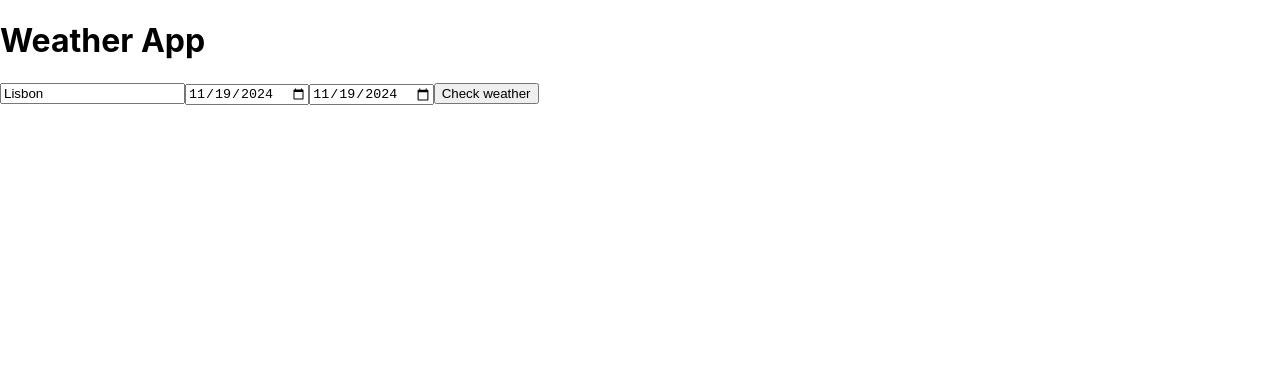
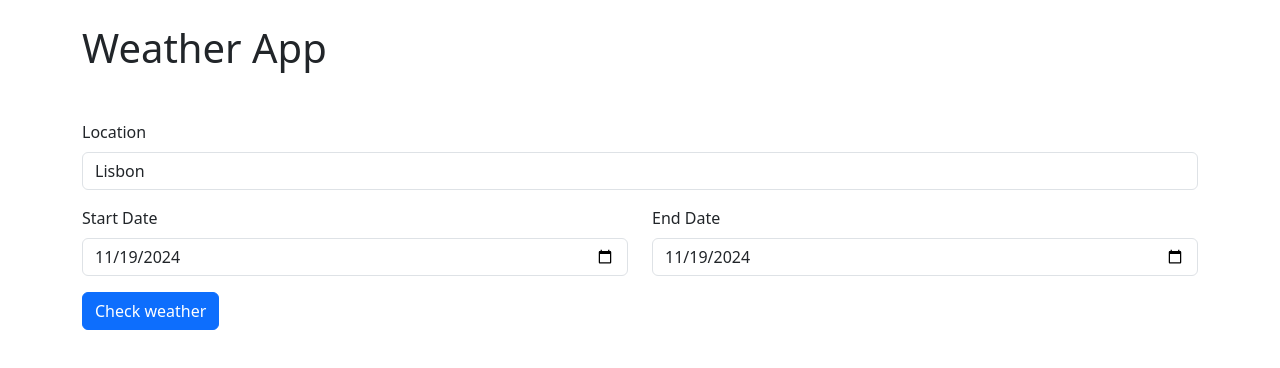
Before and after one commit to marcoelho97/frontend-weather-app, a React (Create React App) app: page / in a window 1280 px wide. Shown: the top 368 px of the page. Built offline with nearby package versions, Linux system fonts and the light colour scheme.

Commit message:
Removed unnecessary files, added bootstrap, separated components

```diff
--- a/package.json
+++ b/package.json
@@ -7,7 +7,9 @@
     "@testing-library/react": "^13.4.0",
     "@testing-library/user-event": "^13.5.0",
     "axios": "^1.7.7",
+    "bootstrap": "^5.3.3",
     "react": "^18.3.1",
+    "react-bootstrap": "^2.10.5",
     "react-dom": "^18.3.1",
     "react-scripts": "5.0.1",
     "recharts": "^2.13.3",
--- a/src/App.css
+++ /dev/null
@@ -1,38 +0,0 @@
-.App {
-  text-align: center;
-}
-
-.App-logo {
-  height: 40vmin;
-  pointer-events: none;
-}
-
-@media (prefers-reduced-motion: no-preference) {
-  .App-logo {
-    animation: App-logo-spin infinite 20s linear;
-  }
-}
-
-.App-header {
-  background-color: #282c34;
-  min-height: 100vh;
-  display: flex;
-  flex-direction: column;
-  align-items: center;
-  justify-content: center;
-  font-size: calc(10px + 2vmin);
-  color: white;
-}
-
-.App-link {
-  color: #61dafb;
-}
-
-@keyframes App-logo-spin {
-  from {
-    transform: rotate(0deg);
-  }
-  to {
-    transform: rotate(360deg);
-  }
-}
--- a/src/App.js
+++ b/src/App.js
@@ -1,4 +1,4 @@
-import './App.css';
+import 'bootstrap/dist/css/bootstrap.min.css';
 import { WeatherProvider } from './context/WeatherContext';
 import WeatherApp from './WeatherApp';
 
--- a/src/WeatherApp.js
+++ b/src/WeatherApp.js
@@ -1,74 +1,25 @@
-import { useContext, useState } from "react";
+import { useContext } from "react";
+import Container from 'react-bootstrap/Container';
+import { Bar, BarChart, CartesianGrid, Legend, ResponsiveContainer, Tooltip, XAxis, YAxis } from 'recharts';
+import WeatherForm from "./components/forms/WeatherForm";
+import WeatherDataTable from "./components/tables/WeatherDataTable";
 import { WeatherContext } from "./context/WeatherContext";
-import { BarChart, Bar, XAxis, YAxis, CartesianGrid, Tooltip, Legend, ResponsiveContainer } from 'recharts';
 
 
 const WeatherApp = () => {
-
-    const [location, setLocation] = useState("Lisbon");
-    const [dataLocation, setDataLocation] = useState("");
-    const [startDate, setStartDate] = useState(new Date().toISOString().split("T")[0]);
-    const [endDate, setEndDate] = useState(new Date().toISOString().split("T")[0]);
-    const { weatherData, setWeatherData, fetchWeatherData } = useContext(WeatherContext);
-
-    const handleSubmit = (e) => {
-        e.preventDefault();
-
-        // Clear data related to old search
-        setWeatherData(null);
-
-        fetchWeatherData(location, startDate, endDate);
-        setDataLocation(location);
-    };
+    const { weatherData, dataLocation } = useContext(WeatherContext);
 
     return (
+        <Container>
+            <h1 className="mt-4 mb-5">Weather App</h1>
+            <WeatherForm />
 
-        <div>
-            <h1>Weather App</h1>
-            <form onSubmit={handleSubmit}>
-                <input
-                    type="text"
-                    placeholder="Location"
-                    value={location}
-                    onChange={(e) => setLocation(e.target.value)}
-                    />
-                <input
-                    type="date"
-                    placeholder="Start Date"
-                    value={startDate}
-                    onChange={(e) => setStartDate(e.target.value)}
-                    />
-                <input
-                    type="date"
-                    placeholder="End Date"
-                    value={endDate}
-                    onChange={(e) => setEndDate(e.target.value)}
-                    />
-                <button type="submit">
-                    Check weather
-                </button>
-            </form>
             { weatherData && !weatherData?.error && (
-                <div>
-                    <h2>Weather Data for {dataLocation}</h2>
-                    <table>
-                        <thead>
-                        <tr>
-                            <th>Date</th>
-                            <th>Average temperature (°C)</th>
-                            <th>Precipitation (%)</th>
-                        </tr>
-                        </thead>
-                        <tbody>
-                        {weatherData.map((data, index) => (
-                            <tr key={index}>
-                                <td>{data.date}</td>
-                                <td>{data.temperature}</td>
-                                <td>{data.precipitation}</td>
-                            </tr>
-                        ))}
-                        </tbody>
-                    </table>
+                <div className="mt-5">
+                    <h2>Weather data for {dataLocation}</h2>
+
+                    <WeatherDataTable />
+
                     <ResponsiveContainer width="100%" height={400}>
                         <BarChart data={weatherData} margin={{ top: 20, right: 30, left: 20, bottom: 10 }}>
                             <CartesianGrid strokeDasharray="3 3" />
@@ -82,7 +33,7 @@ const WeatherApp = () => {
                     </ResponsiveContainer>
                 </div>
             )}
-        </div>
+        </Container>
 
     );
 
--- /dev/null
+++ b/src/components/forms/WeatherForm.js
@@ -0,0 +1,117 @@
+import { useContext, useState, useEffect, useCallback, useRef } from "react";
+import Col from 'react-bootstrap/Col';
+import Row from 'react-bootstrap/Row';
+import { WeatherContext } from "../../context/WeatherContext";
+
+import Button from 'react-bootstrap/Button';
+import Form from 'react-bootstrap/Form';
+
+const WeatherForm = () => {
+
+    const { weatherData, setWeatherData, fetchWeatherData, setDataLocation } = useContext(WeatherContext);
+
+    const [location, setLocation] = useState("Lisbon");
+    const [startDate, setStartDate] = useState(new Date().toISOString().split("T")[0]);
+    const [endDate, setEndDate] = useState(new Date().toISOString().split("T")[0]);
+    const [error, setError] = useState("");
+
+    // const [errorTimeout, setErrorTimeout] = useState();
+    const errorTimeoutRef = useRef(null);
+
+    const handleSubmit = (e) => {
+        e.preventDefault();
+
+        // Clear data related to old search
+        setWeatherData(null);
+
+        fetchWeatherData(location, startDate, endDate);
+        setDataLocation(location);
+    };
+
+    const handleStartDateChange = (e) => {
+        const newStartDate = e.target.value;
+        if (new Date(newStartDate) > new Date(endDate)) {
+            handleSetError("Start date cannot be later than end date");
+        } else {
+            setError("")
+            setStartDate(newStartDate);
+        }
+    }
+
+    const handleEndDateChange = (e) => {
+        const newEndDate = e.target.value;
+        if (new Date(startDate) > new Date(newEndDate)) {
+            handleSetError("Start date cannot be later than end date");
+        } else {
+            setError("")
+            setEndDate(newEndDate);
+        }
+    }
+
+
+    // Show error for 5 seconds
+    const handleSetError = useCallback((message) => {
+        setError(message);
+        if (errorTimeoutRef?.current) {
+            clearTimeout(errorTimeoutRef.current);
+        }
+        errorTimeoutRef.current = setTimeout(() => {
+                setError("")
+            }, 5000);
+    }, [])
+
+    useEffect(() => {
+        if( weatherData?.error) {
+            handleSetError(weatherData?.error_message)
+        }
+    }, [weatherData, handleSetError])
+
+    return (
+
+        <form onSubmit={handleSubmit} className="mb-5">
+            <Form.Group className="mb-3" controlId="exampleForm.ControlInput1">
+                <Form.Label>Location</Form.Label>
+                <Form.Control
+                    type="text"
+                    placeholder="Location"
+                    value={location}
+                    onChange={(e) => setLocation(e.target.value)}
+                />
+            </Form.Group>
+            <Row>
+                <Col md="6">
+                    <Form.Group className="mb-3" controlId="exampleForm.ControlInput1">
+                        <Form.Label>Start Date</Form.Label>
+                        <Form.Control
+                            type="date"
+                            placeholder="Start Date"
+                            value={startDate}
+                            onChange={handleStartDateChange}
+                            />
+                    </Form.Group>
+                </Col>
+                <Col md="6">
+                    <Form.Group className="mb-3" controlId="exampleForm.ControlInput1">
+                        <Form.Label>End Date</Form.Label>
+                        <Form.Control
+                            type="date"
+                            placeholder="End Date"
+                            value={endDate}
+                            onChange={handleEndDateChange}
+                            />
+                    </Form.Group>
+                </Col>
+                { error &&
+                    <Col className="alert alert-danger">
+                        { error }
+                    </Col>
+                }
+            </Row>
+            <Button type="submit">
+                Check weather
+            </Button>
+        </form>
+    );
+}
+
+export default WeatherForm;
--- /dev/null
+++ b/src/components/tables/WeatherDataTable.js
@@ -0,0 +1,31 @@
+import { useContext } from "react";
+import Table from 'react-bootstrap/Table';
+import { WeatherContext } from "../../context/WeatherContext";
+
+const WeatherDataTable = () => {
+
+    const { weatherData } = useContext(WeatherContext);
+
+    return (
+        <Table striped bordered hover className="mb-5 text-center">
+            <thead>
+            <tr>
+                <th>Date</th>
+                <th>Average temperature (°C)</th>
+                <th>Precipitation (%)</th>
+            </tr>
+            </thead>
+            <tbody>
+            {weatherData.map((data, index) => (
+                <tr key={index}>
+                    <td>{data.date}</td>
+                    <td>{data.temperature} ºC</td>
+                    <td>{data.precipitation} %</td>
+                </tr>
+            ))}
+            </tbody>
+        </Table>
+    );
+}
+
+export default WeatherDataTable;
--- a/src/context/WeatherContext.js
+++ b/src/context/WeatherContext.js
@@ -1,10 +1,11 @@
+import axios from 'axios';
 import React, { createContext, useState } from "react";
-import axios from 'axios';
 
 export const WeatherContext = createContext();
 
 export const WeatherProvider = ({ children }) => {
     const [weatherData, setWeatherData] = useState(null);
+    const [dataLocation, setDataLocation] = useState("");
 
     const fetchWeatherData = async (location, startDate, endDate) => {
         try {
@@ -27,7 +28,7 @@ export const WeatherProvider = ({ children }) => {
     }
 
     return (
-        <WeatherContext.Provider value={{ weatherData, setWeatherData, fetchWeatherData }}>
+        <WeatherContext.Provider value={{ weatherData, setWeatherData, fetchWeatherData, dataLocation, setDataLocation }}>
             {children}
         </WeatherContext.Provider>
     );
```
Also changed, not shown: 1 other file (tests, documents, lock files or other folders).
